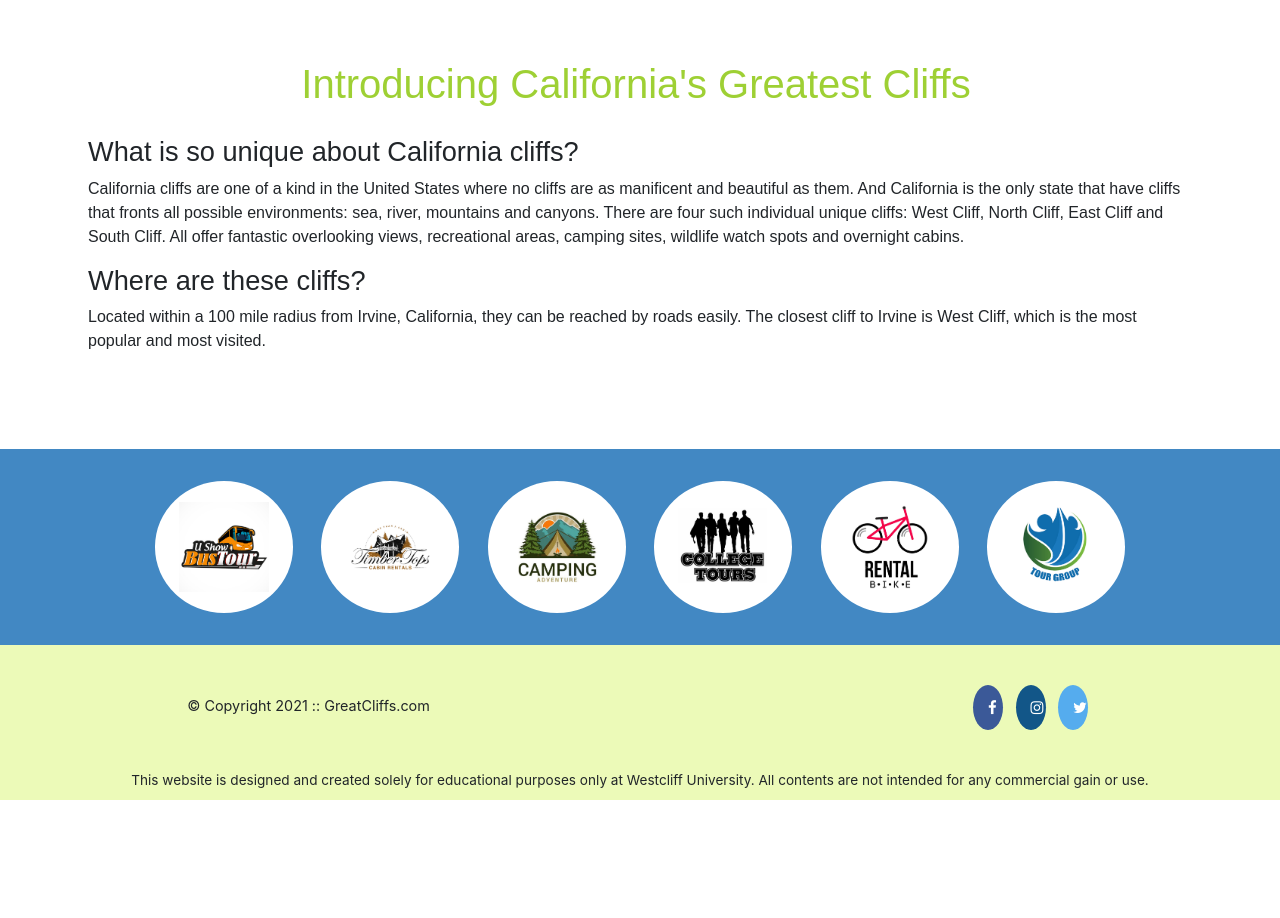
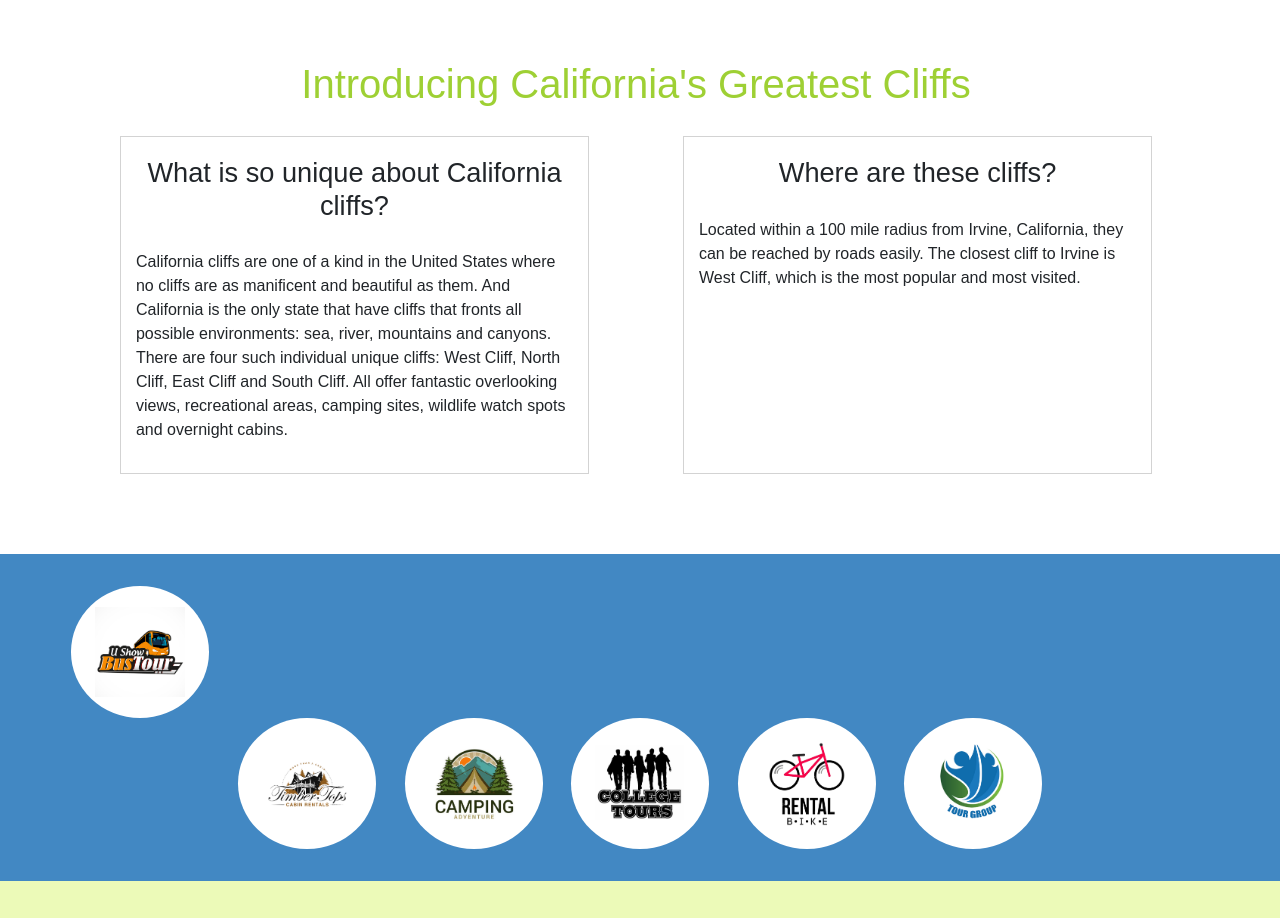
Before and after one commit to fantastic-y/m2-w2-d2-homework, a plain HTML site: page index.html in a window 1280 px wide. Shown: the part 420-1338 px from the top of the page. Before the commit the page ends 1220 px from the top, so only its background shows below. Drawn offline with nearby package versions, Linux system fonts and the light colour scheme.

Commit message:
update main content

```diff
--- a/index.html
+++ b/index.html
@@ -51,7 +51,9 @@
     <main>
       <div>
         <h1>Introducing California's Greatest Cliffs</h1>
-          <div>
+          <div class="grid_system">
+            <div class="row justify-content-around">
+              <div class="col-md-5">
                   <h2>What is so unique about California cliffs?</h2>
                   <p>
                     California cliffs are one of a kind in the United States where
@@ -64,9 +66,7 @@
                     and overnight cabins.
                   </p>
               </div>
-      </div>
-
-      <div>
+              <div class="col-md-5">
                 <h2>Where are these cliffs?</h2>
                 <p>
                   Located within a 100 mile radius from Irvine, California, they
@@ -74,13 +74,17 @@
                   West Cliff, which is the most popular and most visited.
                 </p>
               </div>
+            </div>
+          </div>
+      </div>
     </main>
 
     <section>
-      <ul id="partners">
+      <ul id="partners" class="parter_grid">
+        <div class="col-sm-6 col-md-4 col-lg-2">
         <li class="partner">
              <img src="images/partners/partner-bustour.png" alt="Partner Bus Tours">
-         </li>
+         </li></div>
          <li class="partner">
              <img src="images/partners/partner-cabinrental.png" alt="Partner Cabin Rental">
          </li>
--- a/styles.css
+++ b/styles.css
@@ -71,6 +71,14 @@ main h1 {
 }
 main h2 {
     font-size: 1.7em;
+    text-align: center;
+    padding-bottom: 20px;
+    padding-top: 15px;
+}
+.grid_system div[class^="col"] {
+    border: 1px solid lightgrey;
+    padding-bottom: 15px;
+    padding-top: 5px;
 }
 
 /* Partners */
```
Lines whose indentation alone changed are shown as unchanged.
